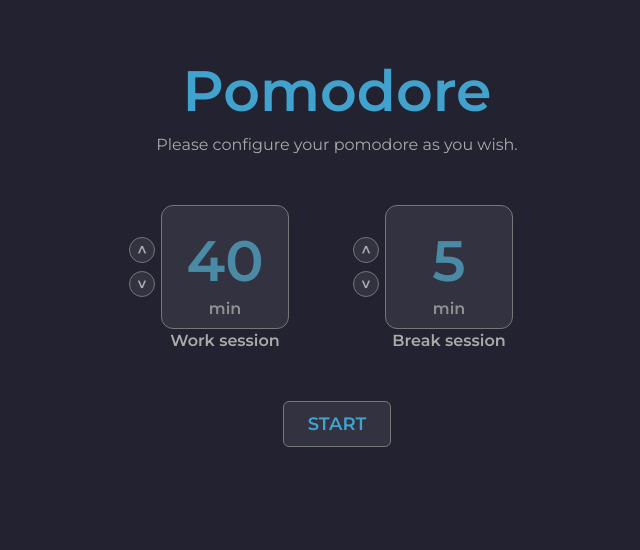
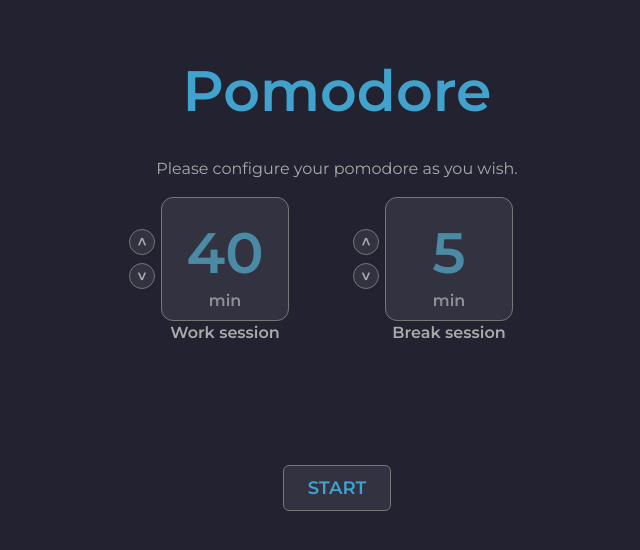
Before and after one commit to bvinicius/pomodore-app, a Vue app: page / in a window 1280 px wide. Shown: the top 550 px of the page, without its empty margins (303-943 px from the left). Built offline with nearby package versions, Linux system fonts and the light colour scheme; what @phosphor-icons/vue would draw is missing.

Commit message:
Batch #2

```diff
--- a/src/primary/pages/HomePage.vue
+++ b/src/primary/pages/HomePage.vue
@@ -1,15 +1,17 @@
 <template>
-    <div class="flex flex-col justify-center">
+    <div class="flex flex-col justify-center gap-6">
         <h1
             class="text-4xl md:text-6xl text-center font-semibold text-primary-400 select-none"
         >
             Pomodore
         </h1>
 
-        <p class="text-center">Please configure your pomodore as you wish.</p>
-
+        <div class="flex flex-col gap-4">
+            <p class="text-center text-xs sm:text-sm md:text-base">
+                Please configure your pomodore as you wish.
+            </p>
             <div
-            class="flex flex-col md:flex-row justify-center items-center gap-12 md:gap-24 py-12"
+                class="flex flex-col md:flex-row justify-center items-center gap-12 md:gap-24"
             >
                 <PomoSessionInput
                     v-model="pomoStore.settings.workSessionLength"
@@ -22,8 +24,9 @@
                     hint="min"
                 />
             </div>
+        </div>
 
-        <div class="flex justify-center">
+        <div class="flex justify-center mt-24">
             <PomoButton @click="startSession"> START </PomoButton>
         </div>
     </div>
@@ -55,7 +58,9 @@ const startSession = () => {
         throw 'Runner injection failed!';
     }
 
+    if (!runner.value) {
         runner.value = new PomoRunner(pomodore);
+    }
     router.push({ name: RootPage.session });
 };
 </script>
```
Lines whose indentation alone changed are shown as unchanged.
